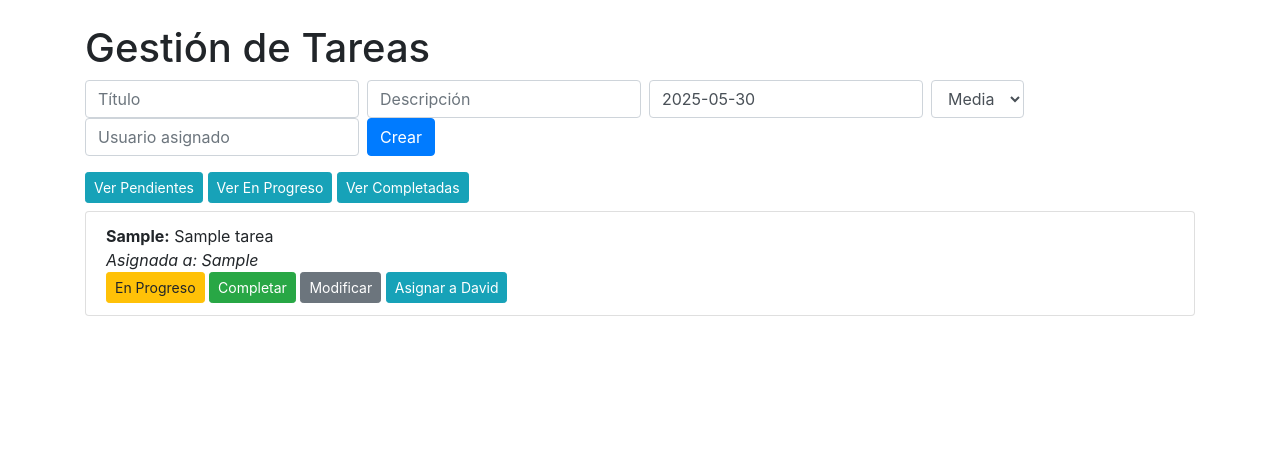
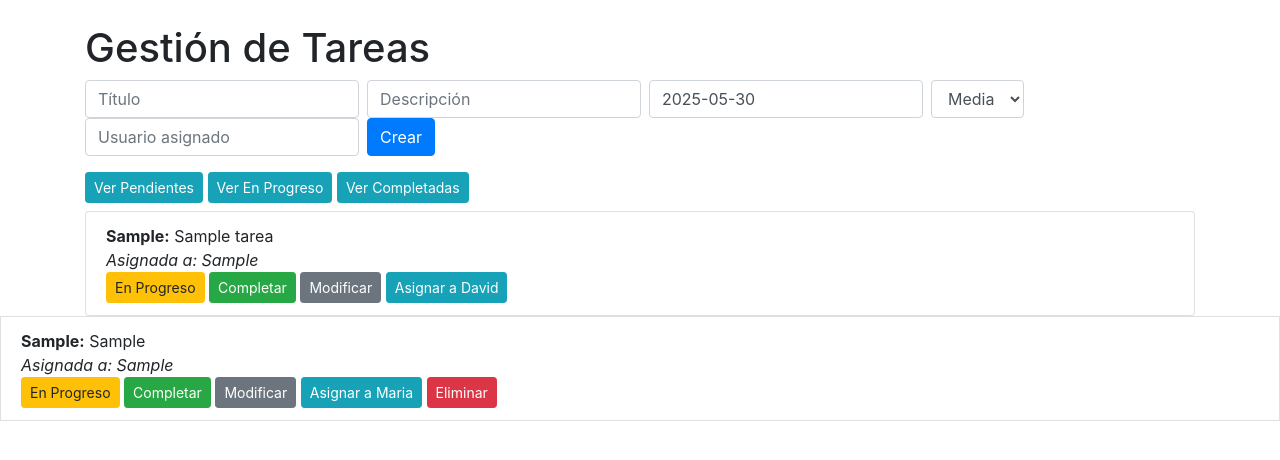
Before and after one commit to davidsam07/prog2_25_C1, a Flask app: template proyecto_web_tareas/templates/index.html in a window 1280 px wide. Shown: the top 460 px of the page. Run offline with Flask 3, Linux system fonts and the light colour scheme; the template is opened without the code that fills it: most values are stand-ins (such as "Sample title", 1, 10 or a date in 2020); some libraries are stand-ins or nearby versions.

Commit message:
boton eliminar

```diff
--- a/proyecto_web_tareas/app.py
+++ b/proyecto_web_tareas/app.py
@@ -99,3 +99,13 @@ def index():
     tareas = gestor.listar_tareas()
     return render_template("indice.html", tareas=tareas)
 #Esto sirve para llamar al documento que le da forma y diseño a la página
+@app.route("/eliminar")
+def eliminar():
+    # Recogemos el parámetro "id" de la URL
+    id_str = request.args.get("id", None)
+    if not id_str:
+        return redirect(url_for("index"))
+
+    id_tarea = int(id_str)
+    gestor.eliminar_tarea(id_tarea)
+    return redirect(url_for("index"))
--- a/proyecto_web_tareas/templates/index.html
+++ b/proyecto_web_tareas/templates/index.html
@@ -50,3 +50,16 @@
 </div>
 </body>
 </html>
+<li class="list-group-item">
+  <strong>{{ t.id_tarea }}:</strong> {{ t }}
+  <br>
+  <em>Asignada a: {{ t.usuario_asignado }}</em>
+  <br>
+  <a href="/cambiar_estado?id={{ t.id_tarea }}&estado=en_progreso" class="btn btn-sm btn-warning">En Progreso</a>
+  <a href="/cambiar_estado?id={{ t.id_tarea }}&estado=completada" class="btn btn-sm btn-success">Completar</a>
+  <a href="/modificar?id={{ t.id_tarea }}" class="btn btn-sm btn-secondary">Modificar</a>
+  <a href="/asignar?id={{ t.id_tarea }}&usuario=Maria" class="btn btn-sm btn-info">Asignar a Maria</a>
+
+  <!-- Nuevo botón "Eliminar" -->
+  <a href="/eliminar?id={{ t.id_tarea }}" class="btn btn-sm btn-danger">Eliminar</a>
+</li>
```
Also changed, not shown: proyecto_web_tareas/gestor_de_tareas/gestores/gestor_tareas.py (+11 -0 lines).
